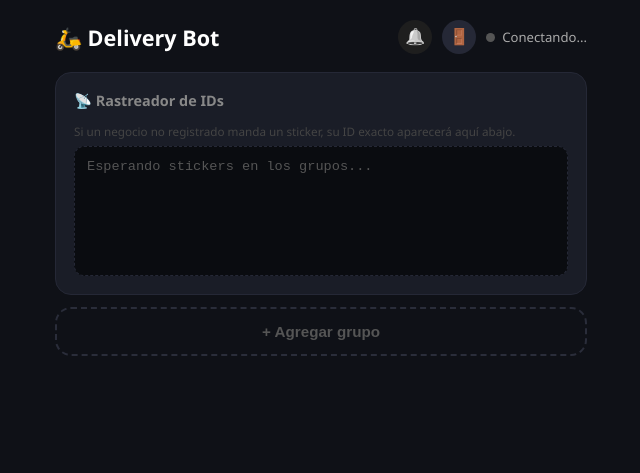
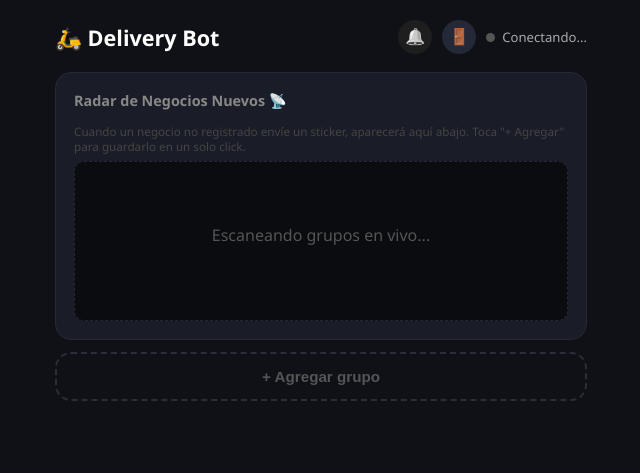
Before and after one commit to SoySibors/D-Bot, a website: page public/index.html in a window 1280 px wide. Shown: the whole page, without its empty margins (319-959 px from the left). Drawn offline with nearby package versions, Linux system fonts and the light colour scheme; no server answers.

Commit message:
Actualizar index.html

```diff
--- a/public/index.html
+++ b/public/index.html
@@ -37,10 +37,10 @@
     </section>
 
     <section class="card">
-      <h2>📡 Rastreador de IDs</h2>
-      <p class="hint">Si un negocio no registrado manda un sticker, su ID exacto aparecerá aquí abajo.</p>
-      <div id="rastreadorBox" style="background: #0a0c10; color: #25d366; font-family: monospace; padding: 12px; border-radius: 10px; height: 130px; overflow-y: auto; font-size: 0.85rem; border: 1px dashed #252836; user-select: text;">
-        <div style="color: #555;">Esperando stickers en los grupos...</div>
+      <h2>Radar de Negocios Nuevos 📡</h2>
+      <p class="hint">Cuando un negocio no registrado envíe un sticker, aparecerá aquí abajo. Toca "+ Agregar" para guardarlo en un solo click.</p>
+      <div id="rastreadorBox" style="background: #0a0c10; padding: 12px; border-radius: 10px; height: 160px; overflow-y: auto; border: 1px dashed #252836;">
+        <div style="color: #555; text-align: center; margin-top: 50px;">Escaneando grupos en vivo...</div>
       </div>
     </section>
 
@@ -83,8 +83,8 @@
         <input type="text" id="numberNameInput" placeholder="Ej: Burger St" style="margin-bottom:8px;width:100%;" />
         <p class="hint">Número o ID Rastreado</p>
         <div class="row">
-          <input type="tel" id="numberInput" placeholder="Pega el ID aquí..." />
-          <button class="btn-sm" onclick="addNumber()">+</button>
+          <input type="tel" id="numberInput" placeholder="ID del negocio..." />
+          <button class="btn-sm" onclick="addNumber()" id="btnAddNumForm">+</button>
         </div>
         <ul id="numberList" class="tag-list"></ul>
       </div>
```
